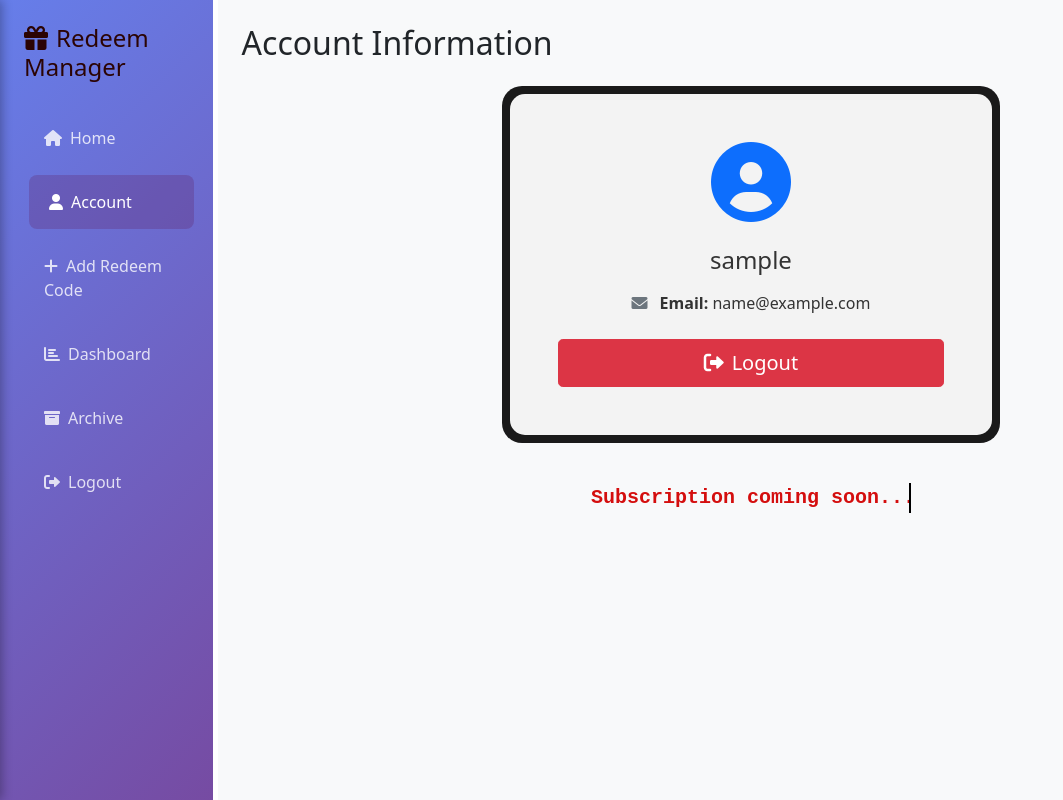
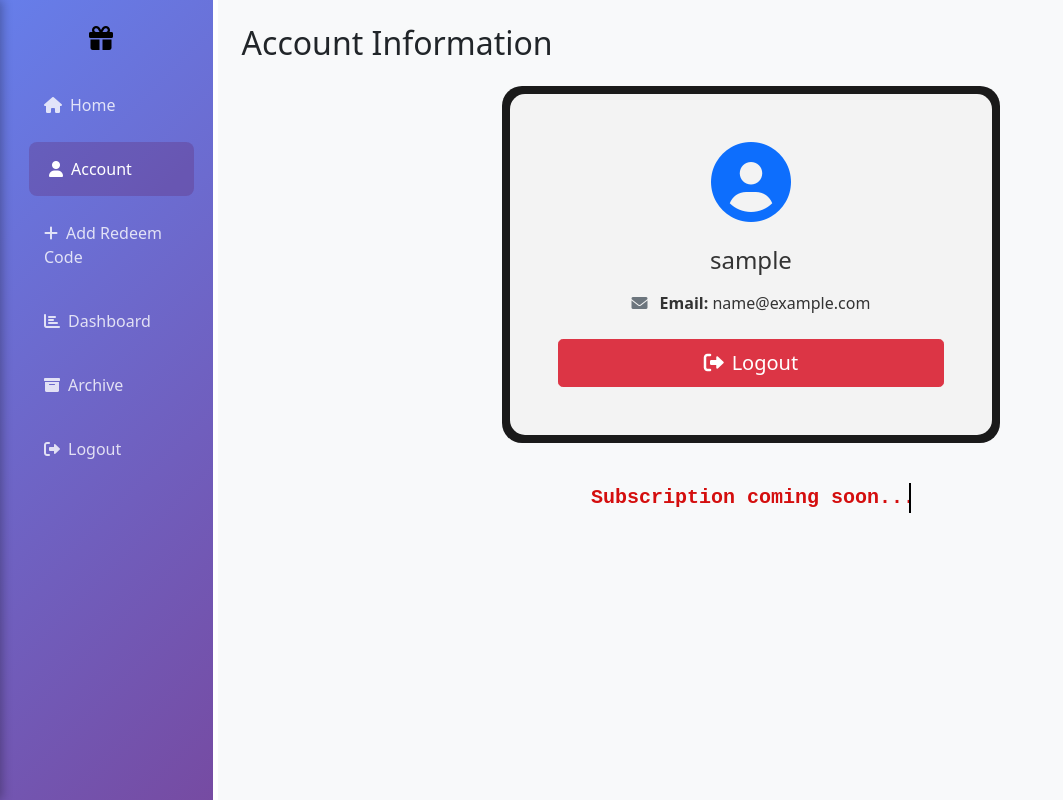
Before and after one commit to Surya-Mathivanan/Redeem-app, a Flask app: page /account in a window 1280 px wide. Shown: the whole page, without its empty margins (0-1063 px from the left). Run offline with Flask 3, Linux system fonts and the light colour scheme; the visitor is signed in with stand-in values (Sample User, id 1); data that the repository does not hold is empty.

Commit message:
UI finished

```diff
--- a/templates/account.html
+++ b/templates/account.html
@@ -8,7 +8,9 @@
         <!-- Sidebar -->
         <div class="col-md-3 col-lg-2 sidebar p-0">
             <div class="p-4">
-                <h4 class="mb-4"><i class="fas fa-gift me-2"></i>Redeem Manager</h4>
+                 <h4 style="margin-bottom: 20px;">
+                <i class="fas fa-gift" style="margin-left: 65px; color: #000000; font-size: 24px;"></i>
+                </h4>
                 <nav class="nav flex-column">
                     <a class="nav-link" href="{{ url_for('home') }}">
                         <i class="fas fa-home me-2"></i>Home
--- a/templates/add_code.html
+++ b/templates/add_code.html
@@ -8,7 +8,9 @@
         <!-- Sidebar -->
         <div class="col-md-3 col-lg-2 sidebar p-0">
             <div class="p-4">
-                <h4 class="mb-4"><i class="fas fa-gift me-2"></i>Redeem Manager</h4>
+                <h4 style="margin-bottom: 20px;">
+                <i class="fas fa-gift" style="margin-left: 65px; color: #000000; font-size: 24px;"></i>
+                </h4>
                 <nav class="nav flex-column">
                     <a class="nav-link" href="{{ url_for('home') }}">
                         <i class="fas fa-home me-2"></i>Home
--- a/templates/archive.html
+++ b/templates/archive.html
@@ -8,7 +8,9 @@
         <!-- Sidebar -->
         <div class="col-md-3 col-lg-2 sidebar p-0">
             <div class="p-4">
-                <h4 class="mb-4"><i class="fas fa-gift me-2"></i>Redeem Manager</h4>
+                 <h4 style="margin-bottom: 20px;">
+                <i class="fas fa-gift" style="margin-left: 65px; color: #000000; font-size: 24px;"></i>
+                </h4>
                 <nav class="nav flex-column">
                     <a class="nav-link" href="{{ url_for('home') }}">
                         <i class="fas fa-home me-2"></i>Home
--- a/templates/dashboard.html
+++ b/templates/dashboard.html
@@ -8,7 +8,9 @@
         <!-- Sidebar -->
         <div class="col-md-3 col-lg-2 sidebar p-0">
             <div class="p-4">
-                <h4 class="mb-4"><i class="fas fa-gift me-2"></i>Redeem Manager</h4>
+                 <h4 style="margin-bottom: 20px;">
+                <i class="fas fa-gift" style="margin-left: 65px; color: #000000; font-size: 24px;"></i>
+                </h4>
                 <nav class="nav flex-column">
                     <a class="nav-link" href="{{ url_for('home') }}">
                         <i class="fas fa-home me-2"></i>Home
--- a/templates/home.html
+++ b/templates/home.html
@@ -37,7 +37,7 @@
         <!-- Main Content -->
         <div class="col-md-9 col-lg-10 main-content p-4">
             <div class="d-flex justify-content-between align-items-center mb-4">
-                <h2>Welcome, {{ session.user_name }}!</h2>
+                <h2 style="font-family: 'Times New Roman', Times, serif;">Welcome, {{ session.user_name }}!</h2>
                 <span class="badge bg-primary fs-6">{{ redeem_codes|length }} Codes Available</span>
             </div>
 
```
